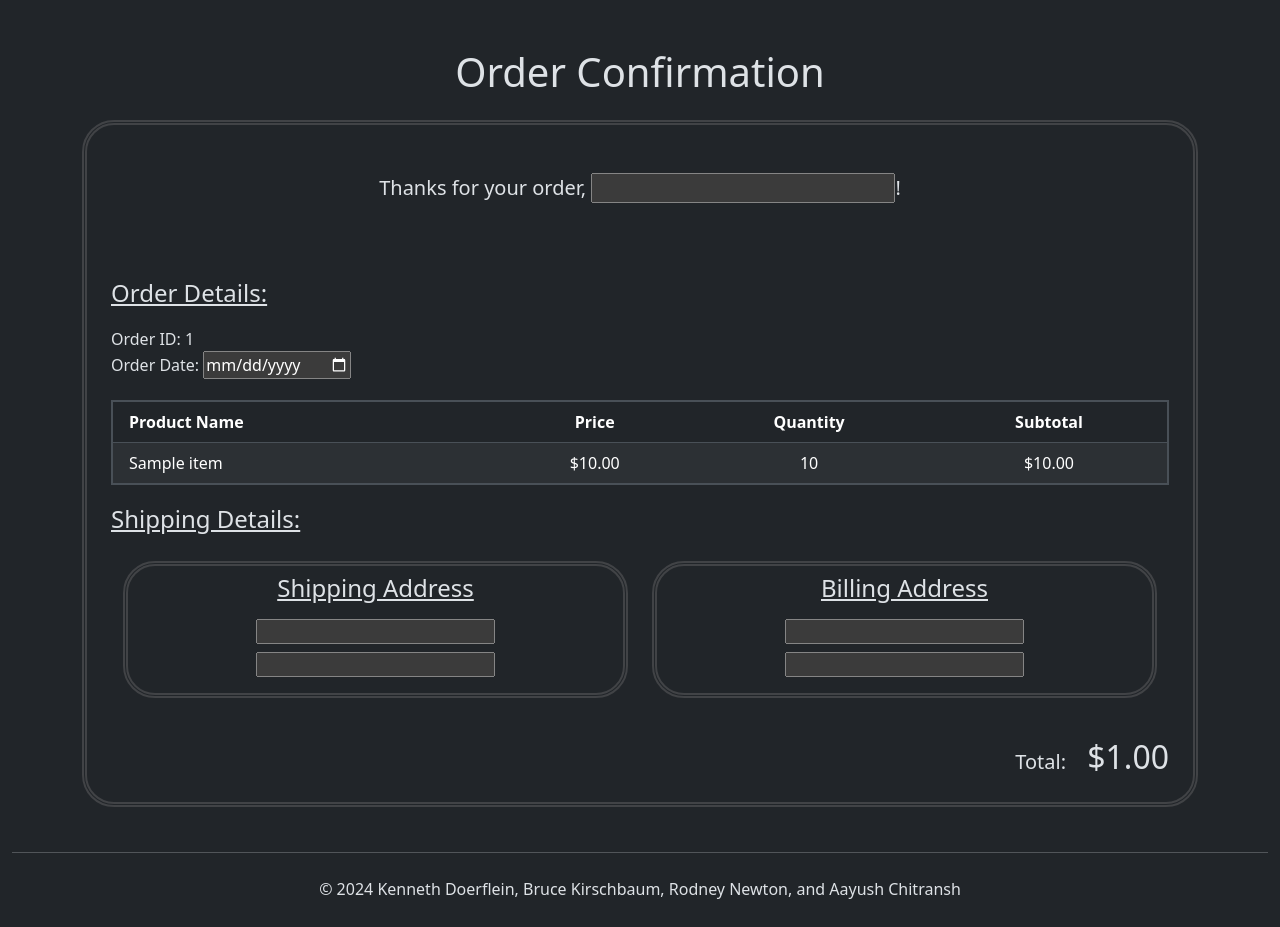
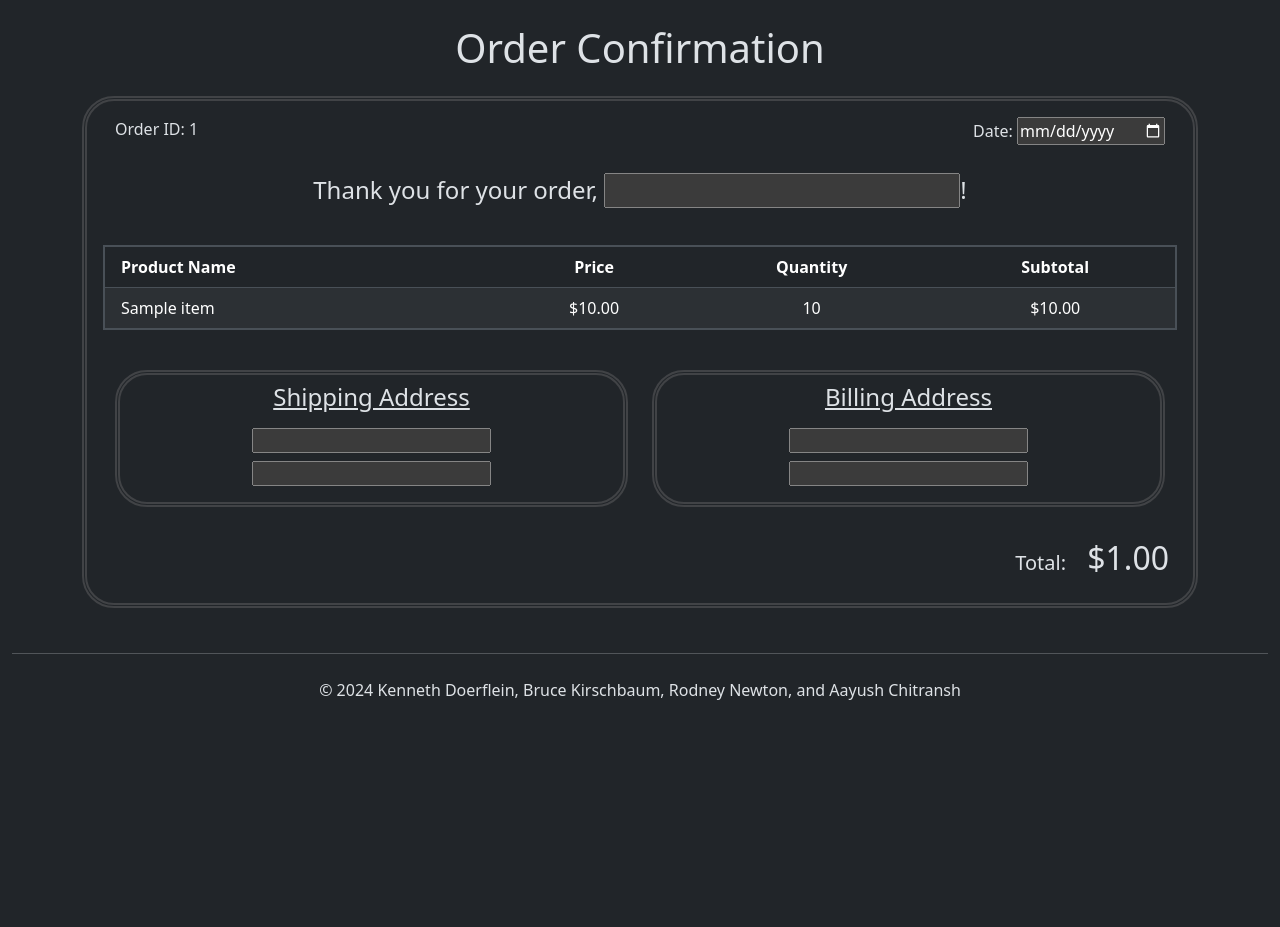
Before and after one commit to KennethDoerflein/JohnsonsSportingGoods, a Django app: template JSG/templates/orderConfirmation.html in a window 1280 px wide. Shown: the part 76-1003 px from the top of the page. After the commit the page ends 776 px from the top, so only its background shows below. Run offline with Django 5.2, Linux system fonts and the light colour scheme; data comes from the database, SQL or seed files in the repository; the template is opened without the code that fills it: most values are stand-ins (such as "Sample title", 1, 10 or a date in 2020); form fields are guessed from the names that the template uses.

Commit message:
orderConfirmation: styling

```diff
--- a/JSG/templates/orderConfirmation.html
+++ b/JSG/templates/orderConfirmation.html
@@ -18,16 +18,17 @@
   <body>
     <div id="mainContainer">
       {% include './components/navbar.html' %}
-      <div class="container mt-5">
+      <div class="container mt-4">
         <h1 class="text-center mb-4">Order Confirmation</h1>
         <div class="container orderContainer">
-          <div class="container-fluid px-4 py-5">
-            <h5 class="text-center mb-0">Thanks for your order, {{ order_form.recipient }}!</h5>
-          </div>
-          <div class="container p-4">
-            <p class="fs-4 mb-3"><u>Order Details:</u></p>
-            <div class="text mb-0">Order ID: {{ order_id }}</div>
-            <div class="text mb-0">Order Date: {{ order_form.date }}</div>
+          <div class="container p-3">
+            <div class="container mb-5">
+              <div class="float-start">Order ID: {{ order_id }}</div>
+              <div class="float-end">Date: {{ order_form.date }}</div>
+            </div>
+
+            <div class="py-2"><h4 class="text-center">Thank you for your order, {{ order_form.recipient }}!</h4></div>
+
             <div class="table-responsive mt-3">
               <table class="table table-striped">
                 <thead>
@@ -50,7 +51,6 @@
                 </tbody>
               </table>
             </div>
-            <p class="fs-4"><u>Shipping Details:</u></p>
 
             <div class="row mt-4 container text-center mx-auto">
               <div class="col container shippingContainer py-2">
```
